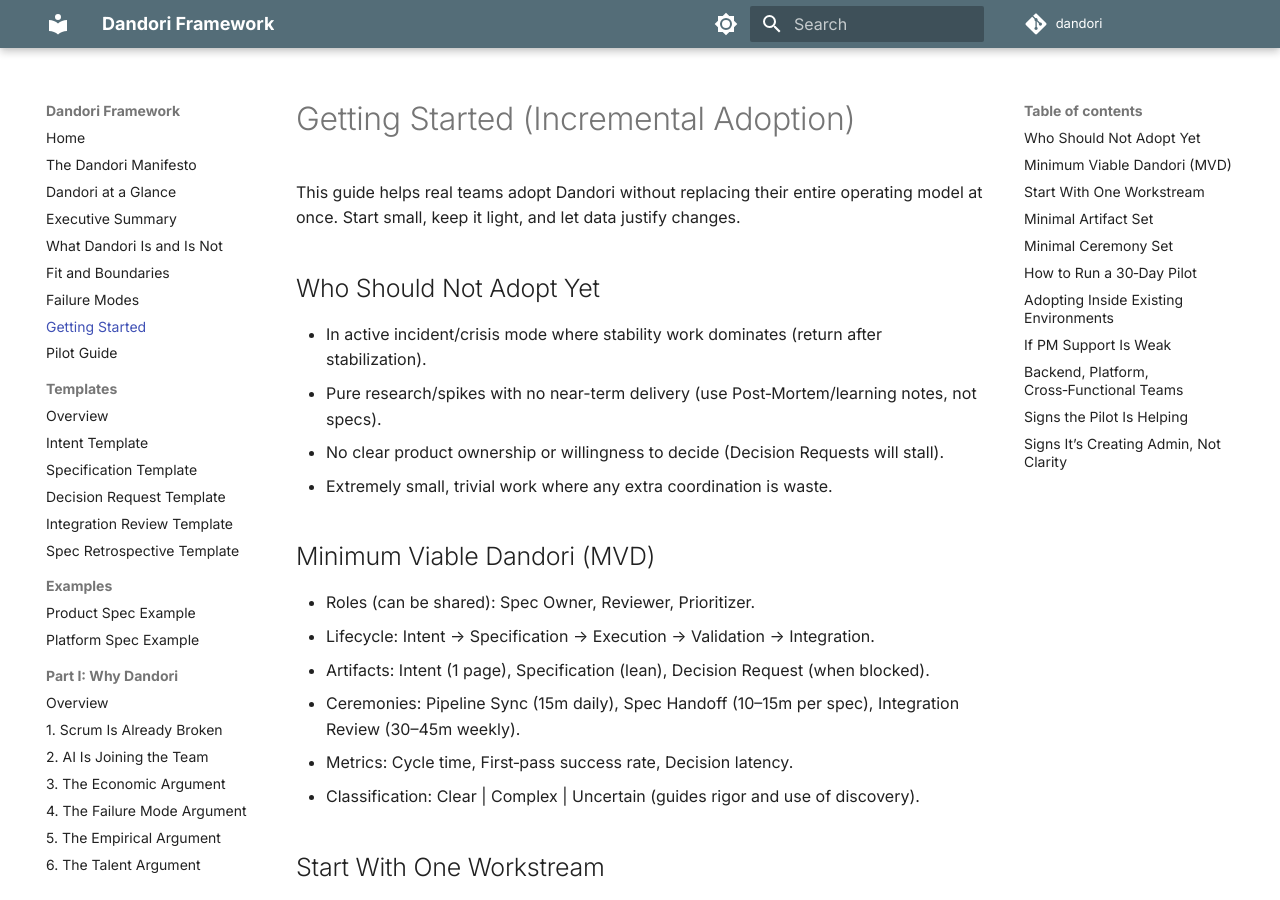
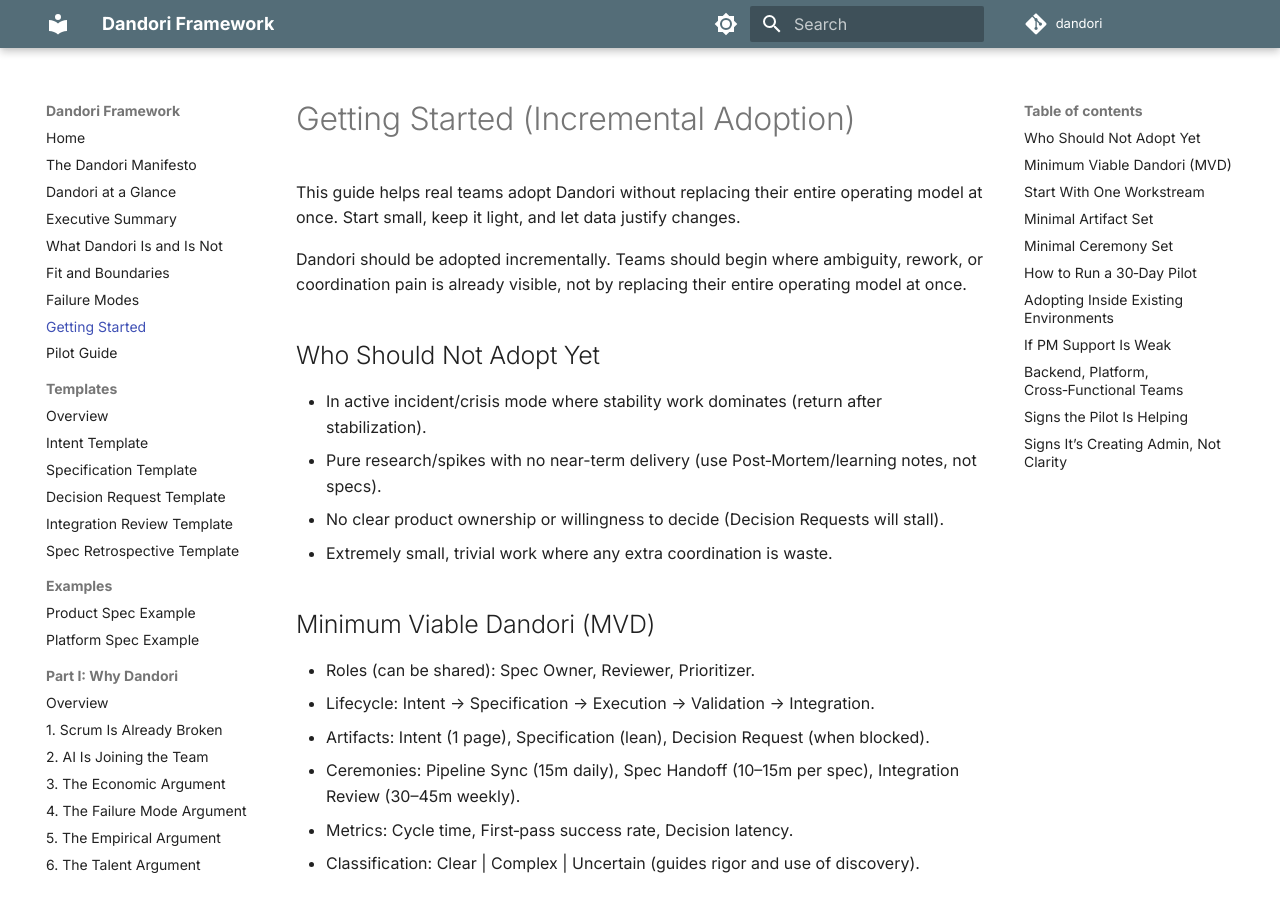
Before and after one commit to GTuritto/dandori, an MkDocs documentation site: the page built from docs/getting-started.md, in a window 1280 px wide and 900 px high. Built offline with MkDocs 1.6.1 and Material for MkDocs 9.7.7, drawn with Linux system fonts in a browser that asks for light colours; comment, search, counter and statistics services are not loaded.

Commit message:
Getting Started: add explicit note to adopt incrementally and start where coordination pain is visible

```diff
--- a/docs/getting-started.md
+++ b/docs/getting-started.md
@@ -1,6 +1,8 @@
 # Getting Started (Incremental Adoption)
 
 This guide helps real teams adopt Dandori without replacing their entire operating model at once. Start small, keep it light, and let data justify changes.
+
+Dandori should be adopted incrementally. Teams should begin where ambiguity, rework, or coordination pain is already visible, not by replacing their entire operating model at once.
 
 ## Who Should Not Adopt Yet
 - In active incident/crisis mode where stability work dominates (return after stabilization).
```
